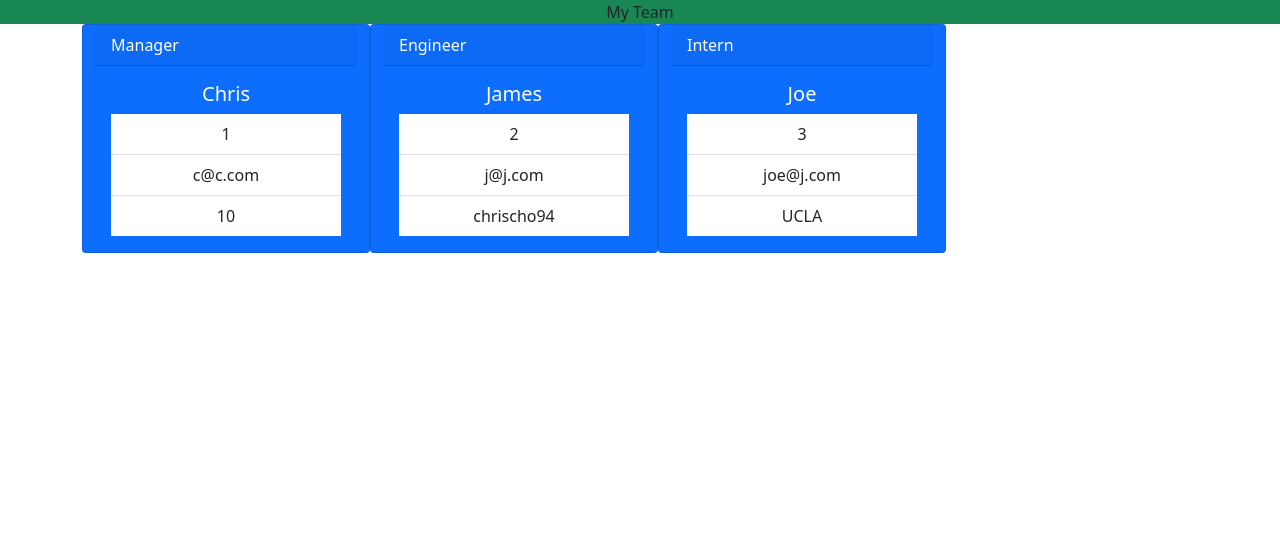
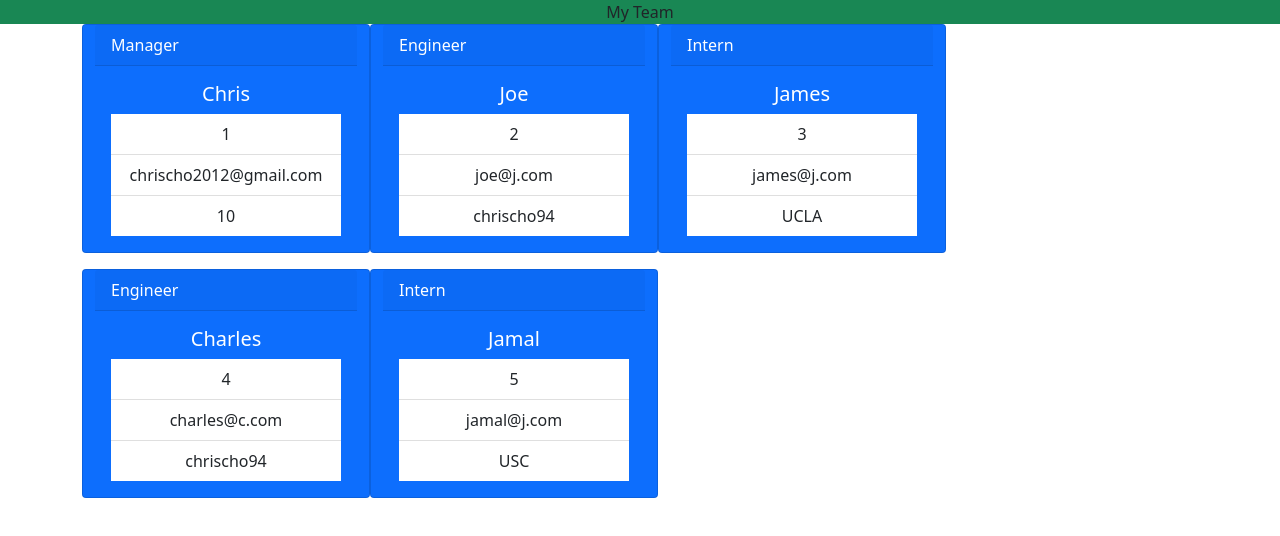
Before and after one commit to chrischo94/Team-Profile-Generator, a website: page index.html in a window 1280 px wide. Drawn offline with nearby package versions, Linux system fonts and the light colour scheme.

Commit message:
demo test

```diff
--- a/index.html
+++ b/index.html
@@ -21,7 +21,7 @@
             <h5 class="card-title">Chris</h5>
         <ul class="list-group list-group-flush">
             <li class="list-group-item">1</li>
-            <li class="list-group-item">c@c.com</li>
+            <li class="list-group-item">chrischo2012@gmail.com</li>
             <li class="list-group-item">10</li>
         </ul>
         </div>
@@ -32,10 +32,10 @@
         </div>
 
         <div class="card-body text-center">
-            <h5 class="card-title">James</h5>
+            <h5 class="card-title">Joe</h5>
         <ul class="list-group list-group-flush">
             <li class="list-group-item">2</li>
-            <li class="list-group-item">j@j.com</li>
+            <li class="list-group-item">joe@j.com</li>
             <li class="list-group-item">chrischo94</li>
         </ul>
         </div>
@@ -46,11 +46,39 @@
         </div>
 
         <div class="card-body text-center">
-            <h5 class="card-title">Joe</h5>
+            <h5 class="card-title">James</h5>
         <ul class="list-group list-group-flush">
             <li class="list-group-item">3</li>
-            <li class="list-group-item">joe@j.com</li>
+            <li class="list-group-item">james@j.com</li>
             <li class="list-group-item">UCLA</li>
+        </ul>
+        </div>
+        </div>
+
+        <div class="card text-white bg-primary mb-3" style="max-width: 18rem;">
+            <div class="card-header">Engineer
+        </div>
+
+        <div class="card-body text-center">
+            <h5 class="card-title">Charles</h5>
+        <ul class="list-group list-group-flush">
+            <li class="list-group-item">4</li>
+            <li class="list-group-item">charles@c.com</li>
+            <li class="list-group-item">chrischo94</li>
+        </ul>
+        </div>
+        </div>
+
+        <div class="card text-white bg-primary mb-3" style="max-width: 18rem;">
+            <div class="card-header">Intern
+        </div>
+
+        <div class="card-body text-center">
+            <h5 class="card-title">Jamal</h5>
+        <ul class="list-group list-group-flush">
+            <li class="list-group-item">5</li>
+            <li class="list-group-item">jamal@j.com</li>
+            <li class="list-group-item">USC</li>
         </ul>
         </div>
         </div>
```
Also changed, not shown: __tests__/Engineer.test.js (+1 -1 lines), __tests__/Intern.test.js (+1 -1 lines), __tests__/Manager.test.js (+1 -1 lines), README.md, assets/images/ezgif.com-gif-maker(2).gif (added).
